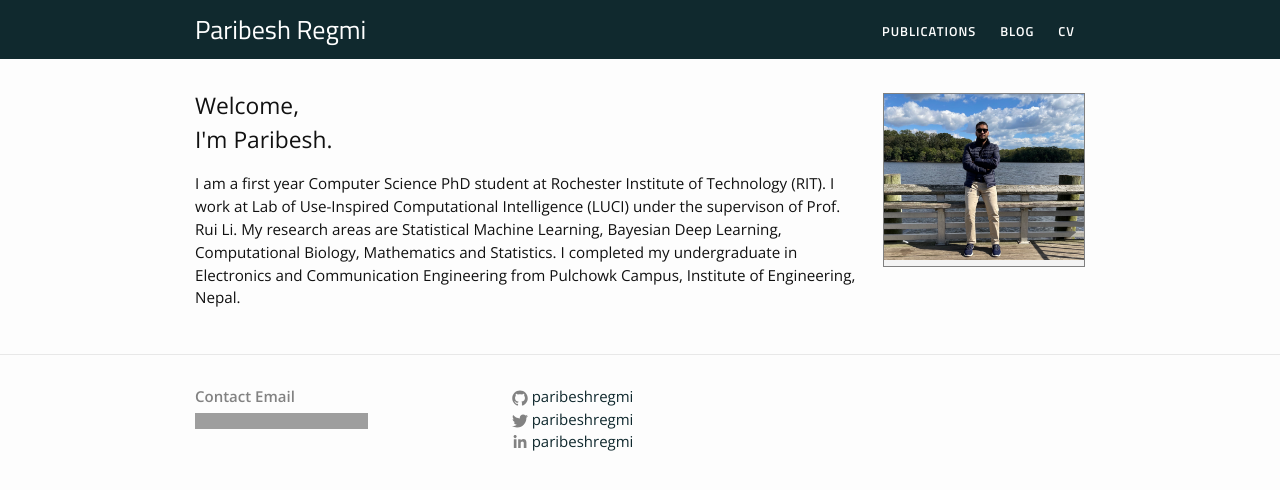
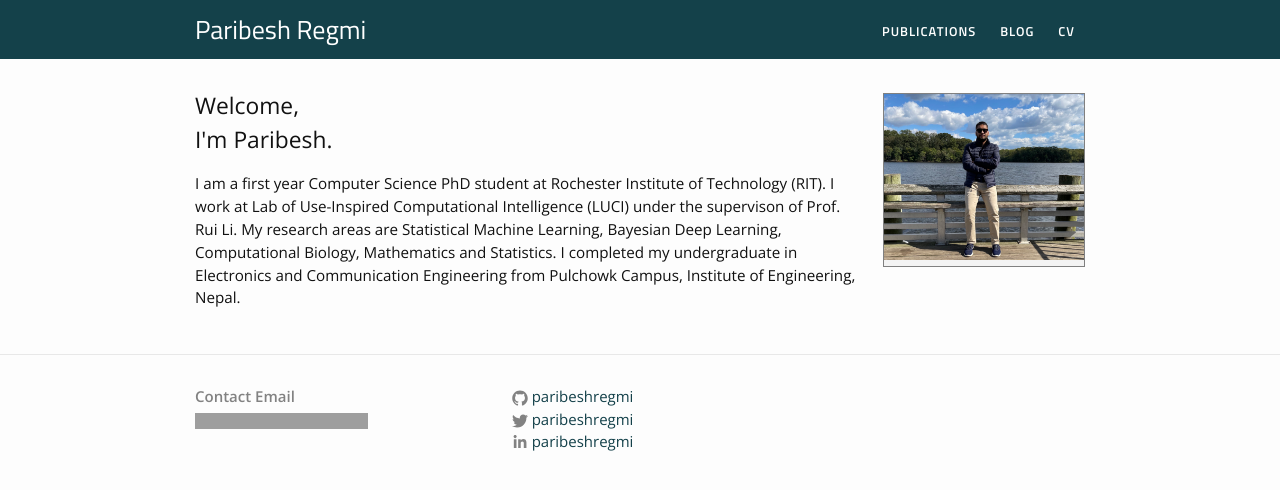
Before and after one commit to paribeshregmi/paribeshregmi.github.io, a Jekyll site: the page built from index.markdown, in a window 1280 px wide. Shown: the top 490 px of the page. Built offline with Jekyll 4.4.1, drawn with Linux system fonts in a browser that asks for light colours; grey boxes are pictures that could not be loaded.

Commit message:
Update main.scss

```diff
--- a/assets/css/main.scss
+++ b/assets/css/main.scss
@@ -12,7 +12,7 @@ $spacing-unit:          30px;
 
 $text-color:            #111;
 $background-color:      #fdfdfd;
-$brand-color-primary:   #10292e;
+$brand-color-primary:   #14414A;
 $brand-color-secondary: #111;
 
 $grey-color:       #828282;
```
